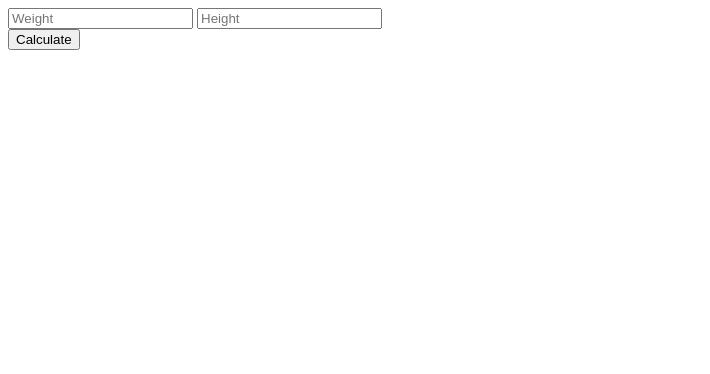
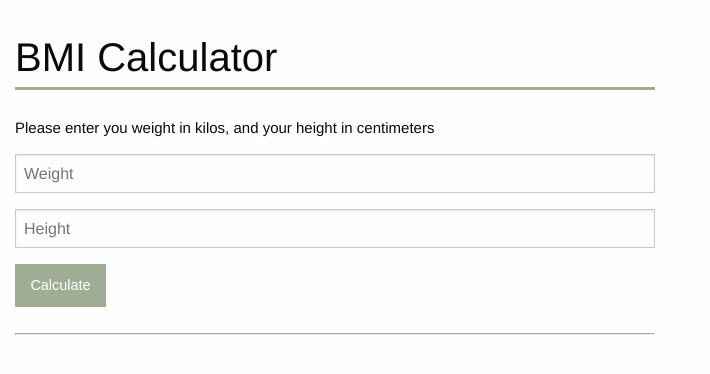
Before and after one commit to leiter007/BMI_Challenge, a website: page src/index.html in a window 1280 px wide. Shown: the whole page, without its empty margins (0-710 px from the left). Drawn offline with Linux system fonts and the light colour scheme.

Commit message:
adding style and fonts with css file

```diff
--- a/src/index.html
+++ b/src/index.html
@@ -6,21 +6,28 @@
     <title></title>
     <script src="js/person.js"></script>
     <script src="js/calculator.js"></script>
+    <link rel="stylesheet" href="style.css">
 </head>
 
 <body>
     <form id="calculate">
         <div id="metric-inputs">
+            <h1>BMI Calculator</h1>
+            <p>Please enter you weight in kilos, and your height in centimeters</p>
             <input type="text" id="weight-in-kgs" placeholder="Weight">
             <input type="text" id="height-in-cm" placeholder="Height">
         </div>
 
         <button type="submit" value="Calculate"> Calculate </button>
     </form>
-    <div>
+    <div id="message">
+        <hr>
         <span id="display_value"></span>
         <span id="display_message"></span>
     </div>
+
+
+
 
     <script type="text/javascript">
     const global = {}
--- /dev/null
+++ b/src/style.css
@@ -0,0 +1,81 @@
+body {
+    margin: 0;
+    line-height: 1.5;
+    color: #0a0a0a;
+    background: #fefefe;
+    -webkit-font-smoothing: antialiased;
+    font-family: "Helvetica Neue",Helvetica,Roboto,Arial,sans-serif;
+}
+
+
+#calculate{
+    padding-left: .9375rem;
+    padding-right: .9375rem;
+    width: 50%;
+    font-family: inherit;
+}
+
+h1 {
+    border-bottom: 3px solid;
+    border-bottom-color: #9FAD94;
+    font-family: inherit;
+    font-weight: 400;
+    font-size: 40px;
+}
+
+[type=text] {
+    display: block;
+    box-sizing: border-box;
+    width: 100%;
+    height: 2.4375rem;
+    padding: .5rem;
+    border: 1px solid #cacaca;
+    margin: 0 0 1rem;
+    font-family: inherit;
+    font-size: 1rem;
+    color: #0a0a0a;
+    background-color: #fefefe;
+    box-shadow: inset 0 1px 2px rgba(10,10,10,.1);
+    border-radius: 0;
+    transition: box-shadow .5s,border-color .25s ease-in-out;
+    -webkit-appearance: none;
+}
+
+p {
+    font-size: 15px;
+    font-family: inherit;
+}
+
+hr {
+    display: block;
+    unicode-bidi: isolate;
+    margin-block-start: 0.5em;
+    margin-block-end: 0.5em;
+    margin-inline-start: auto;
+    margin-inline-end: auto;
+    overflow: hidden;
+    border-top: .5px solid;
+    border-top-color: #9FAD94;
+}
+
+#message{
+    font-family: inherit;
+    padding-left: .9375rem;
+    padding-right: .9375rem;
+    width: 50%;
+    font-size: 20px
+}
+
+[type=submit] {
+    display: inline-block;
+    cursor: pointer;
+    -webkit-appearance: none;
+    transition: background-color .25s ease-out,color .25s ease-out;
+    border: 1px solid transparent;
+    border-radius: 0;
+    padding: .85em 1em;
+    margin: 0 0 1rem;
+    font-size: .9rem;
+    background-color: #9FAD94;
+    color: #fff;
+}
```
